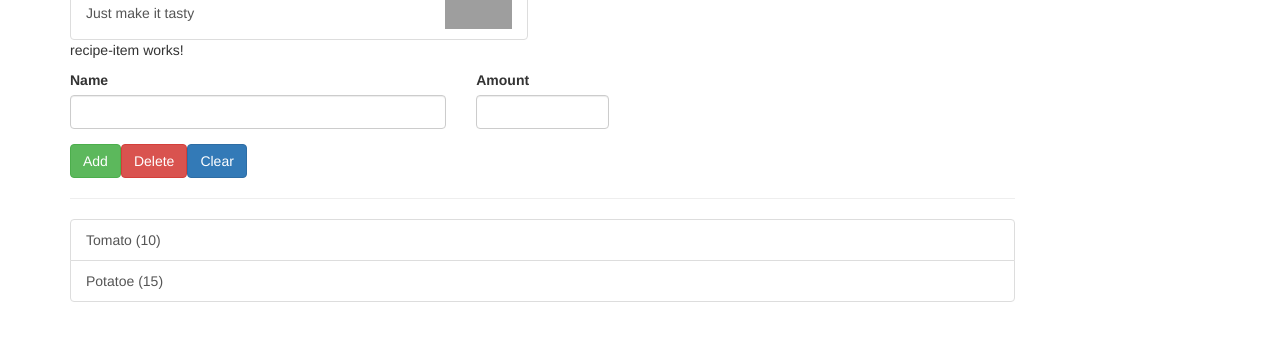
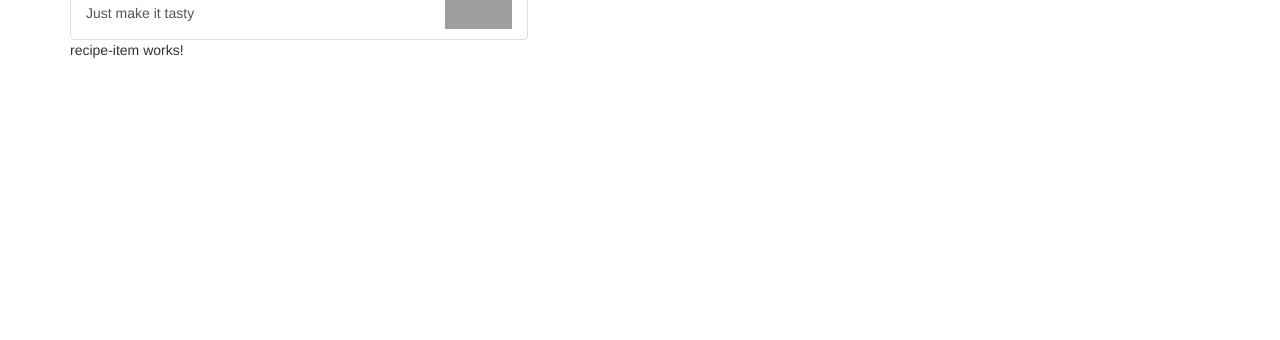
Before and after one commit to sebastian-kleinschmidt/APP_RecipeBook, an Angular app: page / in a window 1280 px wide. Shown: the part 250-590 px from the top of the page. Built offline with nearby package versions, Linux system fonts and the light colour scheme; grey boxes are pictures that could not be loaded.

Commit message:
feat: adds navigation in the app-html-template

```diff
--- a/src/app/app.component.html
+++ b/src/app/app.component.html
@@ -3,8 +3,8 @@
 <div class="container">
 <div class="row">
 <div class="col-md-12">
-  <app-recipes></app-recipes>
-  <app-shopping-list></app-shopping-list>
+  <app-recipes *ngIf="loadedFeature === 'recipe'"></app-recipes>
+  <app-shopping-list *ngIf="loadedFeature === 'shopping-list'"></app-shopping-list>
 </div>
 </div>
 </div>
```
